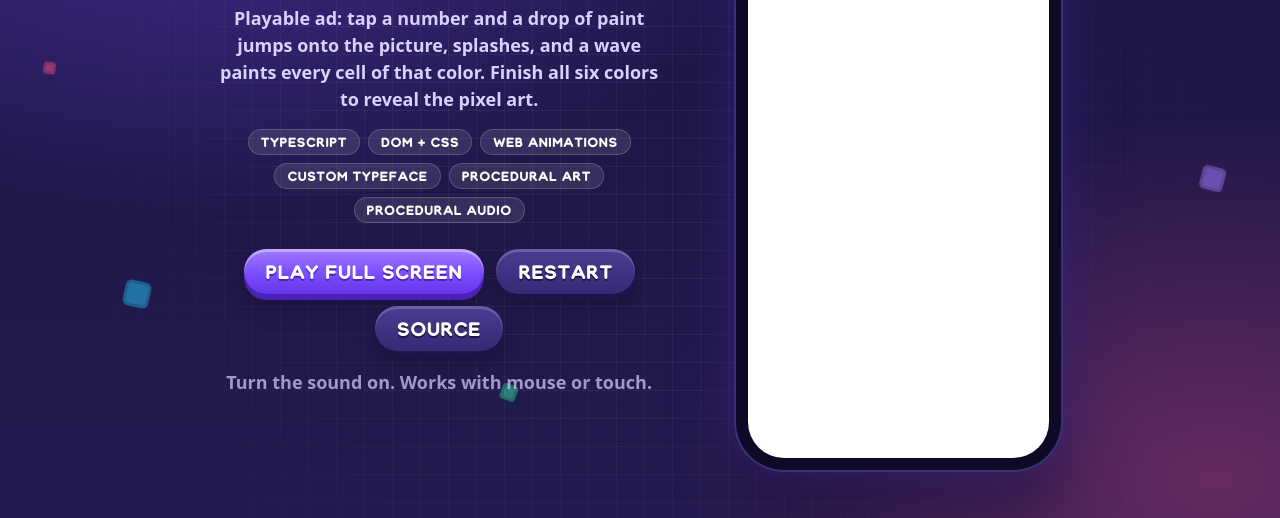
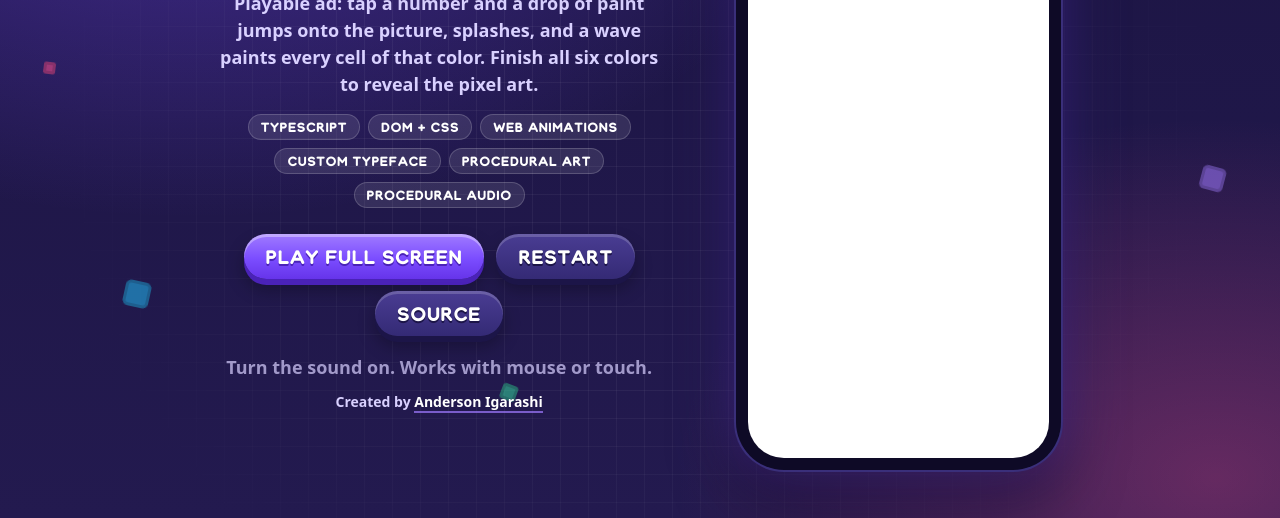
Before and after one commit to AndersonIgarashi/coloring_using_number, a website: page pages/index.html in a window 1280 px wide. Shown: the part 282-800 px from the top of the page. Drawn offline with Linux system fonts and the light colour scheme; files whose address does not match are found by name.

Commit message:
Showcase page: add author credit
Co-Authored-By: Claude Opus 5.5 <noreply@anthropic.com>

```diff
--- a/pages/index.html
+++ b/pages/index.html
@@ -169,6 +169,23 @@
         opacity: 0.7;
       }
 
+      .info .credit {
+        margin-top: 10px;
+        font-size: 14px;
+        color: var(--lavender);
+      }
+
+      .credit a {
+        color: #fff;
+        font-weight: 800;
+        text-decoration: none;
+        border-bottom: 2px solid rgba(160, 123, 255, 0.7);
+      }
+
+      .credit a:hover {
+        border-bottom-color: #fff;
+      }
+
       .phone {
         position: relative;
         flex: none;
@@ -281,6 +298,7 @@
           <a class="btn secondary" href="https://github.com/AndersonIgarashi/coloring_using_number">Source</a>
         </div>
         <p class="hint">Turn the sound on. Works with mouse or touch.</p>
+        <p class="credit">Created by <a href="https://github.com/AndersonIgarashi">Anderson Igarashi</a></p>
       </section>
       <div class="phone">
         <iframe id="game" src="play.html" title="Pixel Splash playable" allow="autoplay; fullscreen"></iframe>
```
